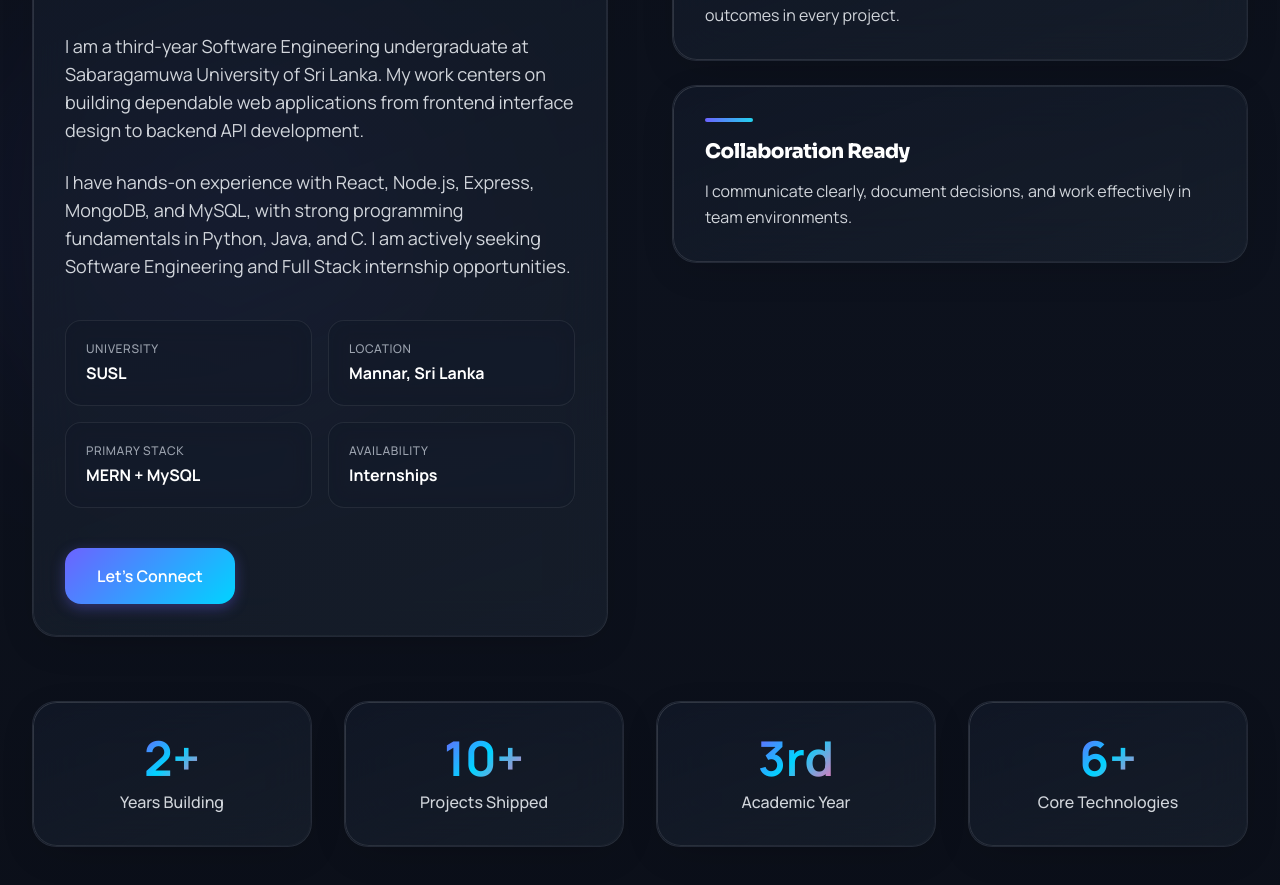
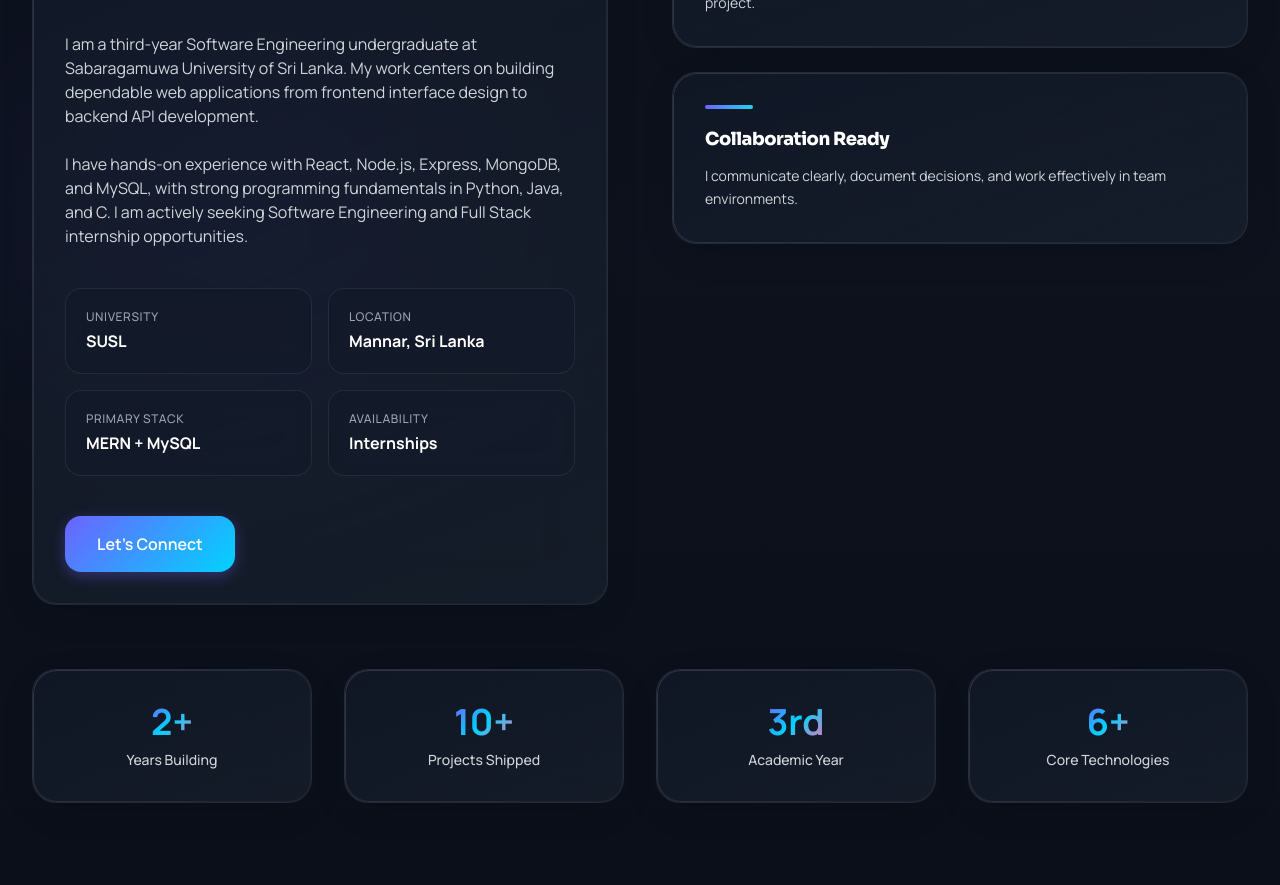
Before and after one commit to SanmuganathanLathusan/My-Portfolio, a React (Vite) app: page / in a window 1280 px wide. Shown: the part 1400-2285 px from the top of the page. Built offline with nearby package versions, Linux system fonts and the light colour scheme.

Commit message:
modified  src/components/About.jsx file

```diff
--- a/src/components/About.jsx
+++ b/src/components/About.jsx
@@ -34,11 +34,11 @@ export default function About() {
               Software Engineering Student with
               <span className="gradient-text"> Full Stack Focus</span>
             </h2>
-            <p className="text-dark-600 dark:text-dark-300 text-base md:text-lg leading-relaxed mb-6 transition-colors duration-300 font-normal">
+            <p className="text-dark-600 dark:text-dark-300 text-sm md:text-base leading-relaxed mb-6 transition-colors duration-300 font-normal">
               I am a third-year Software Engineering undergraduate at Sabaragamuwa University of Sri Lanka.
               My work centers on building dependable web applications from frontend interface design to backend API development.
             </p>
-            <p className="text-dark-600 dark:text-dark-300 text-base md:text-lg leading-relaxed mb-10 transition-colors duration-300 font-normal">
+            <p className="text-dark-600 dark:text-dark-300 text-sm md:text-base leading-relaxed mb-10 transition-colors duration-300 font-normal">
               I have hands-on experience with React, Node.js, Express, MongoDB, and MySQL, with strong programming fundamentals
               in Python, Java, and C. I am actively seeking Software Engineering and Full Stack internship opportunities.
             </p>
@@ -78,8 +78,8 @@ export default function About() {
             {highlights.map(item => (
               <div key={item.title} className="card group/card hover:border-primary-500/40 dark:hover:border-cyan-400/30 transition-all duration-500">
                 <div className="w-12 h-1 bg-gradient-to-r from-primary-500 to-cyan-400 rounded-full mb-4 group-hover/card:w-20 transition-all duration-500" />
-                <h3 className="text-dark-900 dark:text-white font-extrabold text-xl mb-3 group-hover/card:text-primary-600 dark:group-hover/card:text-cyan-400 transition-colors">{item.title}</h3>
-                <p className="text-dark-600 dark:text-dark-300 text-base leading-relaxed font-normal">{item.text}</p>
+                <h3 className="text-dark-900 dark:text-white font-extrabold text-lg mb-3 group-hover/card:text-primary-600 dark:group-hover/card:text-cyan-400 transition-colors">{item.title}</h3>
+                <p className="text-dark-600 dark:text-dark-300 text-sm leading-relaxed font-normal">{item.text}</p>
               </div>
             ))}
           </div>
@@ -88,8 +88,8 @@ export default function About() {
         <div className="grid grid-cols-2 md:grid-cols-4 gap-6 lg:gap-8 mt-16">
           {stats.map(stat => (
             <div key={stat.label} className="card text-center transition-all duration-500 hover:scale-105 group/stat hover:border-primary-500/40 dark:hover:border-cyan-400/30">
-              <div className="text-4xl md:text-5xl font-extrabold gradient-text mb-2 group-hover/stat:scale-110 transition-transform duration-300 inline-block">{stat.value}</div>
-              <div className="text-dark-600 dark:text-dark-300 text-sm md:text-base font-medium transition-colors">{stat.label}</div>
+              <div className="text-3xl md:text-4xl font-extrabold gradient-text mb-2 group-hover/stat:scale-110 transition-transform duration-300 inline-block">{stat.value}</div>
+              <div className="text-dark-600 dark:text-dark-300 text-xs md:text-sm font-medium transition-colors">{stat.label}</div>
             </div>
           ))}
         </div>
```
